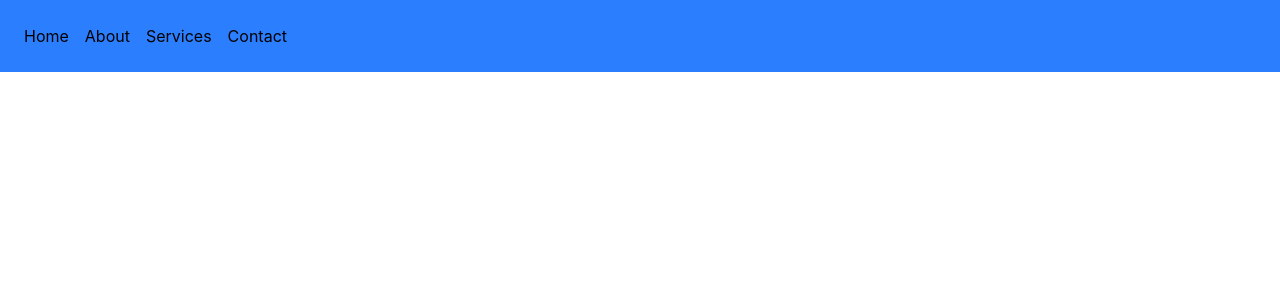
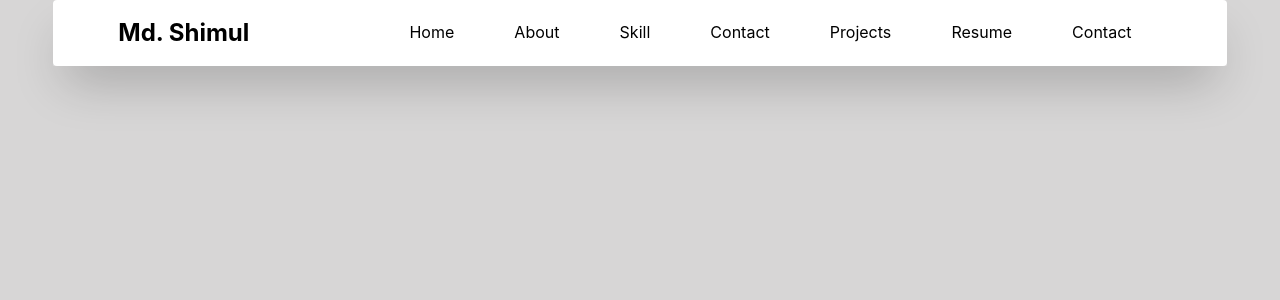
Before and after one commit to Shimul-DIU/Portfolio-Websites, a React (Vite) app: page / in a window 1280 px wide. Shown: the top 300 px of the page. Built offline with nearby package versions, Linux system fonts and the light colour scheme.

Commit message:
add navbar items

```diff
--- a/src/App.jsx
+++ b/src/App.jsx
@@ -4,7 +4,7 @@ function App() {
 
   return (
     <>
-      <Mainlayout></Mainlayout>
+      <Mainlayout ></Mainlayout>
     </>
   )
 }
--- a/src/assets/styles/main.css
+++ b/src/assets/styles/main.css
@@ -1 +1,4 @@
 @import "tailwindcss";
+body{
+    background-color: rgba(150, 148, 148, 0.379);
+}
--- a/src/components/Navbar.jsx
+++ b/src/components/Navbar.jsx
@@ -3,13 +3,24 @@ import React from 'react';
 const Navbar = () => {
     return (
         <div>
-            <nav>
-                <ul className='flex bg-blue-500 p-6 2xl:p-8 2xl:text-lg flex-col md:flex-row gap-4'>
-                    <li><a href="/">Home</a></li>
-                    <li><a href="/about">About</a></li>
-                    <li><a href="/services">Services</a></li>
-                    <li><a href="/contact">Contact</a></li>
-                </ul>
+            <nav className='w-11/12 mx-auto shadow-2xl '>
+                <div className='flex items-center rounded-sm   flex-col  md:flex-row justify-around bg-white   transition-all duration-500 '>
+                   <div>
+                        <a className='text-2xl font-bold basis-1/3' href="/">Md. Shimul</a>
+                   </div>
+                    <ul className='basis-2/3 flex border-b-2 border-b-transparent  justify-around'>
+                        <li className=' hover:border-b-2  md:p-5 border-blue-500'>
+                            <a href="/">Home</a>
+                        </li>
+                        <li className='hover:border-b-2 md:p-5'><a href="/about">About</a></li>
+                        <li className='hover:border-b-2 md:p-5'><a href="/services">Skill</a></li>
+                        <li className='hover:border-b-2 md:p-5'><a href="/contact">Contact</a></li>
+                        <li className='hover:border-b-2 md:p-5'><a href="/contact">Projects</a></li>
+                        <li className='hover:border-b-2 md:p-5'><a href="/contact">Resume</a></li>
+                        <li className='hover:border-b-2 md:p-5'><a href="/contact">Contact</a></li>
+                    </ul>
+
+                </div>
             </nav>
         </div>
     );
```
